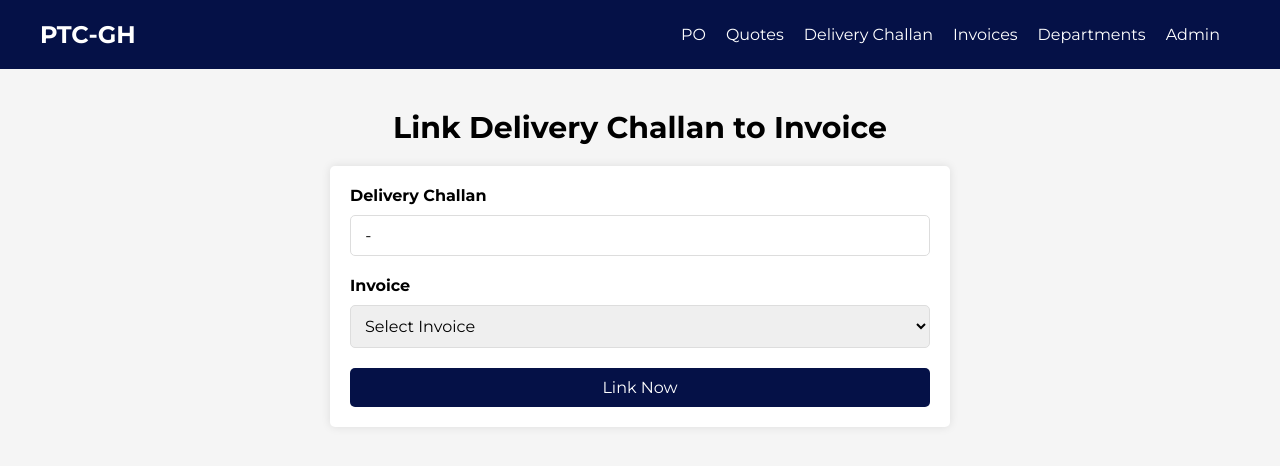
After one commit to Kashif56/GuestHouse, a Django app: template templates/dc/link_dc.html in a window 1280 px wide. The commit adds this page. Shown: the top 466 px of the page. Run offline with Django 5.2, Linux system fonts and the light colour scheme; the template is opened without the code that fills it, so the values that code supplies are empty.

Commit message:
Added Link DC Function

```diff
--- a/GuestHouse/settings.py
+++ b/GuestHouse/settings.py
@@ -26,7 +26,7 @@ BASE_DIR = Path(__file__).resolve().parent.parent
 DEBUG = True
 
 SECRET_KEY = 'django-insecure-70sfwr7f4#%)t^z7o(x=2*+r+00zmzck3k*ub(z!o=t3zh$lao'
-ALLOWED_HOSTS = ['localhost', '127.0.0.1' ,'https://guesthouse.up.railway.app', 'guesthouse.up.railway.app', 'http://guesthouse.up.railway.app', 'https://guesthouse.up.railway.app/','http://guesthouse.up.railway.app/']
+ALLOWED_HOSTS = ['localhost', '127.0.0.1' ,'https://guesthouse.up.railway.app', 'guesthouse.up.railway.app', 'http://guesthouse.up.railway.app', 'https://guesthouse.up.railway.app/','http://guesthouse.up.railway.app/', '127.0.0.1/admin', 'guesthouse.up.railway.app/admin']
 
 
 # Application definition
@@ -141,7 +141,7 @@ DEFAULT_AUTO_FIELD = 'django.db.models.BigAutoField'
 STATICFILES_STORAGE = "whitenoise.storage.CompressedManifestStaticFilesStorage"
 
 
-CSRF_TRUSTED_ORIGINS=['https://*.up.railway.app',]
+CSRF_TRUSTED_ORIGINS=['https://*.up.railway.app','https://*.up.railway.app/admin']
 
 
 
--- a/main/urls.py
+++ b/main/urls.py
@@ -37,4 +37,5 @@ urlpatterns = [
     path('departments/', views.department_list, name='dept_list'),
 
     path('export_invoices_to_excel/', views.export_invoices_to_excel, name='export_inv_to_excel'),
+    path('link_dc_to_invoice/<dc_number>/', views.link_dc_to_invoice, name="link_dc_to_inv"),
 ]
--- a/templates/base.html
+++ b/templates/base.html
@@ -156,6 +156,7 @@
         <li><a href="{% url 'dc_list' %}">Delivery Challan</a></li>
         <li><a href="{% url 'invoice_list' %}">Invoices</a></li>
         <li><a href="{% url 'dept_list' %}">Departments</a></li>
+        <li><a href="{% url 'admin:index' %}">Admin</a></li>
       </ul>
     </nav>
 
--- a/templates/dc/dc_detail_page.html
+++ b/templates/dc/dc_detail_page.html
@@ -134,6 +134,8 @@ table tbody tr:hover {
         <h2>Delivery Challan Detail View #{{ item.dc_number }}
           <a style="color: rgb(255, 255, 255); font-size:14px; margin-left: 20px; background-color: #009735; padding: 8px 20px; border-radius: 5px;" href="{% url 'edit_dc' item.dc_number  %}">Edit</a>
           <a style="color: rgb(255, 255, 255); font-size:14px; margin-left: 20px; background-color: #ff0000; padding: 8px 20px; border-radius: 5px;" href="{% url 'delete_dc' item.dc_number  %}?next={{request.path}}">Delete</a>
+
+          <a style="color: rgb(255, 255, 255); font-size:14px; margin-left: 20px; background-color: gray; padding: 8px 20px; border-radius: 5px;" href="{% url 'link_dc_to_inv' item.dc_number  %}">Link DC to Invoice</a>
         </h2>
         <table>
           <thead>
--- a/templates/dc/dc_page.html
+++ b/templates/dc/dc_page.html
@@ -259,6 +259,7 @@
               <td>{{ item.dc_date }}</td>
               <td>Rs. {{ item.total_amount|intcomma }}</td>
               <td><a style="color: green;" href="{% url 'edit_dc' item.dc_number  %}">Edit</a>
+                <a style="color: gray; margin-left: 20px;" href="{% url 'link_dc_to_inv' item.dc_number  %}">Link</a>
                 <a style="color: red;margin-left: 20px;" href="{% url 'delete_dc' item.dc_number %}">Delete</a>
             </td>
             </tr>
@@ -300,6 +301,7 @@
               <td>{{ item.dc_date }}</td>
               <td>Rs. {{ item.total_amount|intcomma }}</td>
               <td><a style="color: green;" href="{% url 'edit_dc' item.dc_number  %}">Edit</a>
+                <a style="color: gray; margin-left: 20px;" href="{% url 'link_dc_to_inv' item.dc_number  %}">Link</a>
                 <a style="color: red;margin-left: 20px;" href="{% url 'delete_dc' item.dc_number %}">Delete</a>
             </td>
             </tr>
@@ -356,6 +358,7 @@
               <td>{{ item.total_amount|intcomma }}</td>
 
               <td><a style="color: green;" href="{% url 'edit_dc' item.dc_number  %}">Edit</a>
+                <a style="color: gray; margin-left: 20px;" href="{% url 'link_dc_to_inv' item.dc_number  %}">Link</a>
                 <a style="color: red;margin-left: 20px;" href="{% url 'delete_dc' item.dc_number %}">Delete</a>
             </td>
             </tr>
--- /dev/null
+++ b/templates/dc/link_dc.html
@@ -0,0 +1,221 @@
+{% extends 'base.html' %}
+
+
+  {% block title %}
+
+  <title>PTC GH - Link Delivery Challan to Invoice</title>
+
+  <style>
+    /* Reset default styles */
+    * {
+      margin: 0;
+      padding: 0;
+      box-sizing: border-box;
+      font-family: 'Montserrat', sans-serif !important;
+    }
+    .success-message {
+    color: #155724;
+    background-color: #d4edda;
+    border-color: #c3e6cb;
+    padding: 10px;
+    margin-bottom: 10px;
+}
+.navbar-brand a{
+      text-decoration: none;
+      color: white;
+      font-weight: bold;
+    }
+
+    /* Define styles for error messages */
+    .error-message {
+        color: #721c24;
+        background-color: #f8d7da;
+        border-color: #f5c6cb;
+        padding: 10px;
+        margin-bottom: 10px;
+    }
+
+    body {
+      font-family: Arial, sans-serif;
+      background-color: #f5f5f5;
+    }
+
+    header {
+      background-color: #051147;
+      color: #fff;
+      padding: 10px 20px;
+    }
+
+    nav {
+      margin:10px 20px ;
+      display: flex;
+      justify-content: space-between;
+      align-items: center;
+    }
+
+    .navbar-brand {
+      font-size: 24px;
+    }
+
+    .navbar-links {
+      list-style-type: none;
+      display: flex;
+    }
+
+    .navbar-links li {
+      margin-right: 20px;
+    }
+
+    .navbar-links li a {
+      color: #fff;
+      text-decoration: none;
+      font-size: 16px;
+    }
+
+    /* Hamburger menu styles */
+    .hamburger-menu {
+      display: none;
+      flex-direction: column;
+      cursor: pointer;
+    }
+
+    .hamburger-menu div {
+      width: 25px;
+      height: 3px;
+      background-color: #fff;
+      margin: 3px 0;
+    }
+
+    .main-content {
+      padding: 20px;
+    }
+
+    .form-container {
+      width: 50%;
+      margin: 20px auto;
+    }
+
+    form {
+      background-color: #fff;
+      padding: 20px;
+      border-radius: 5px;
+      box-shadow: 0 0 10px rgba(0, 0, 0, 0.1);
+    }
+
+    form label {
+      display: block;
+      margin-bottom: 10px;
+      font-weight: bold;
+    }
+
+    form input[type="text"],
+    form input[type="date"],
+    form input[type="number"],
+    form input[type="file"],
+    form select {
+      width: 100%;
+      padding: 10px;
+      margin-bottom: 20px;
+      border: 1px solid #ddd;
+      border-radius: 5px;
+      font-size: 16px;
+    }
+
+    form input[type="checkbox"] {
+      margin-right: 10px;
+    }
+
+    form button {
+        width: 100%;
+      background-color: #051147;
+      color: #fff;
+      padding: 10px 20px;
+      border: none;
+      border-radius: 5px;
+      cursor: pointer;
+      font-size: 16px;
+    }
+
+    /* Responsive styles */
+    @media screen and (max-width: 768px) {
+      .navbar-links {
+        display: none;
+      }
+
+      .hamburger-menu {
+        display: flex;
+      }
+
+      .navbar-links.active {
+        display: flex;
+        flex-direction: column;
+        align-items: center;
+        background-color: #051147;
+        position: absolute;
+        top: 60px;
+        left: 0;
+        width: 100%;
+        padding-top: 20px;
+        z-index: 1;
+      }
+
+      .navbar-links.active li {
+        margin: 10px 0;
+      }
+
+      .navbar-links.active li a {
+        font-size: 18px;
+      }
+
+      .form-container {
+        width: 100%;
+      }
+    }
+
+  </style>
+  {% endblock %}
+
+
+
+{% block content %}
+
+    {% if messages %}
+        <ul>
+            {% for message in messages %}
+                <li class="{% if message.tags == 'success' %}success-message{% elif message.tags == 'error' %}error-message{% endif %}">
+                    {{ message }}
+                </li>
+            {% endfor %}
+        </ul>
+    {% endif %}
+    <section class="main-content">
+
+      <div class="form-container">
+
+
+        <h2>Link Delivery Challan to Invoice</h2>
+        <form method="post" enctype="multipart/form-data">
+          {% csrf_token %}
+          <label for="">Delivery Challan</label>
+          <input type="text" value="{{ dc.dc_number }} - {{ dc.description }}" name="" readonly id="">
+          <label for="quoteNumber">Invoice</label>
+          <select name="invoice" id="">
+            <option value="">Select Invoice</option>
+            {% for item in items %}
+            <option value="{{ item.invoice_number }}">{{ item.invoice_number }}</option>
+            {% empty %}
+            <option value="">No Invoices</option>
+            {% endfor %}
+          </select>
+
+
+          <button type="submit">Link Now</button>
+
+
+
+
+      </div>
+    </section>
+
+
+ {% endblock %}
```
Also changed, not shown: main/views.py (+21 -2 lines).
